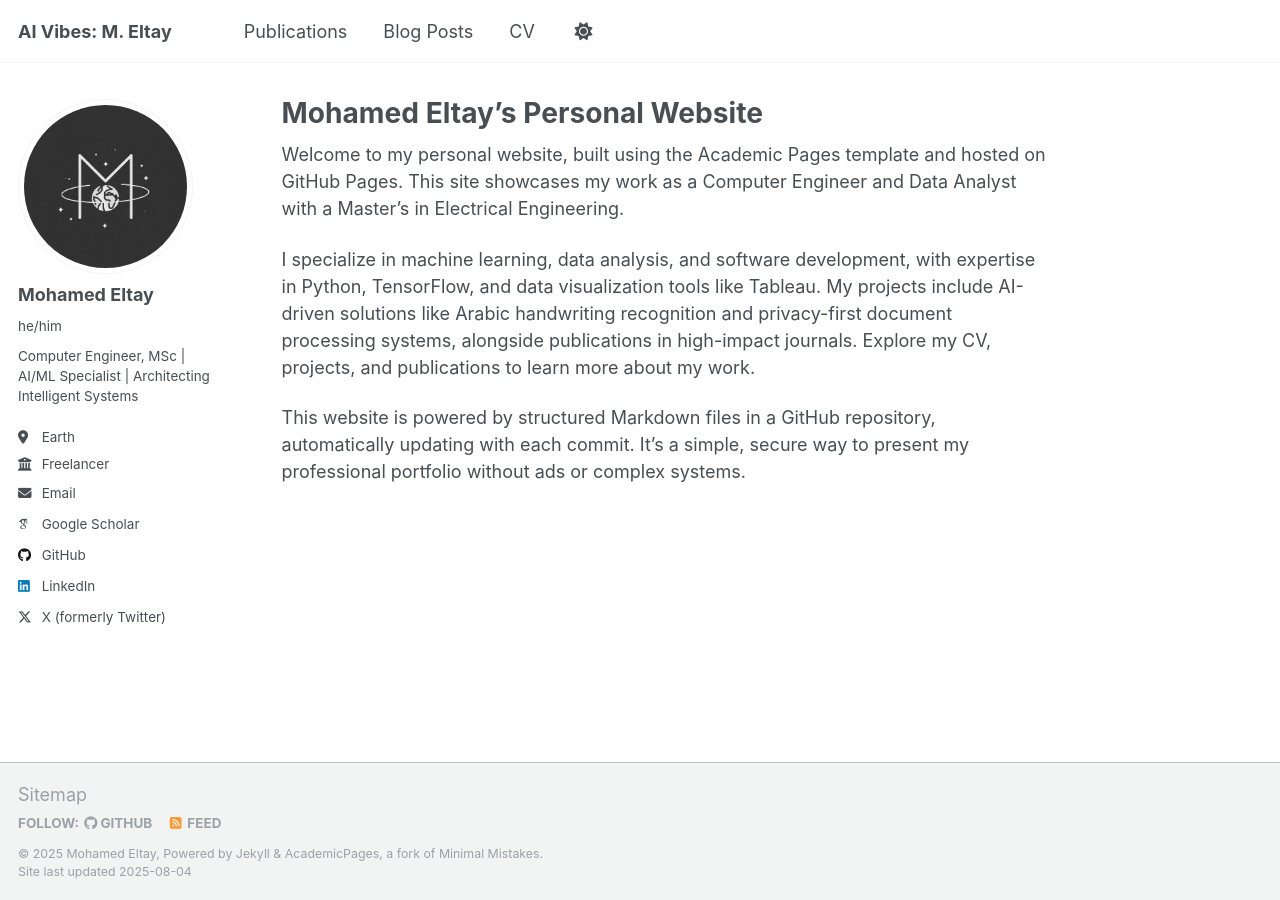
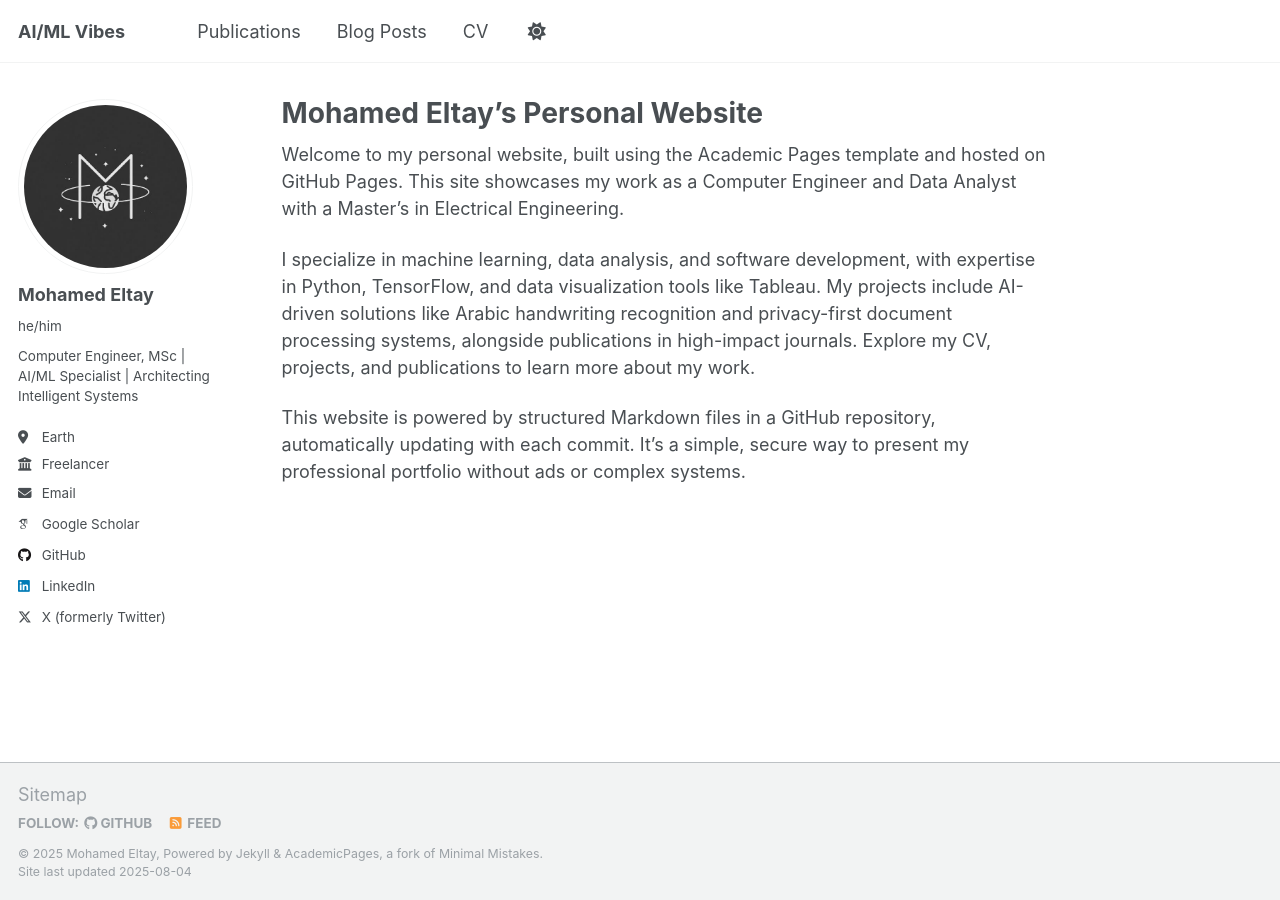
Before and after one commit to eltay89/eltay89.github.io, a Jekyll site: the page built from _pages/about.md, in a window 1280 px wide. Built offline with Jekyll 4.4.1, drawn with Linux system fonts in a browser that asks for light colours; some web fonts are replaced; a script that is not in the unit is left out.

Commit message:
Update _config.yml

```diff
--- a/_config.yml
+++ b/_config.yml
@@ -9,7 +9,7 @@
 # Basic Site Settings
 locale                   : "en-US"
 site_theme               : "default"
-title                    : "AI Vibes: M. Eltay"
+title                    : "AI/ML Vibes"
 title_separator          : "-"
 name                     : &name "Mohamed Eltay"
 description              : &description "Computer Engineer | AI/ML Specialist"
```
